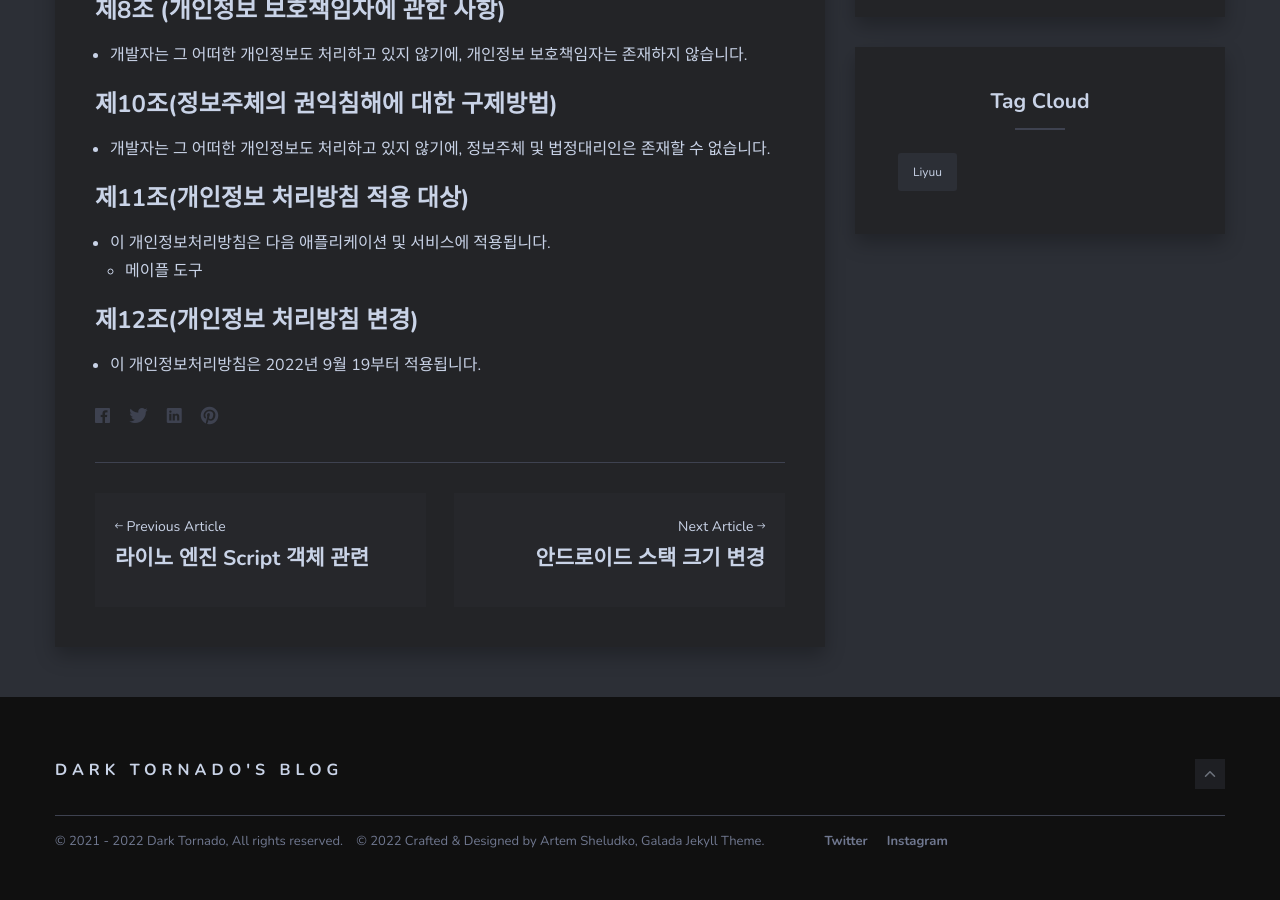
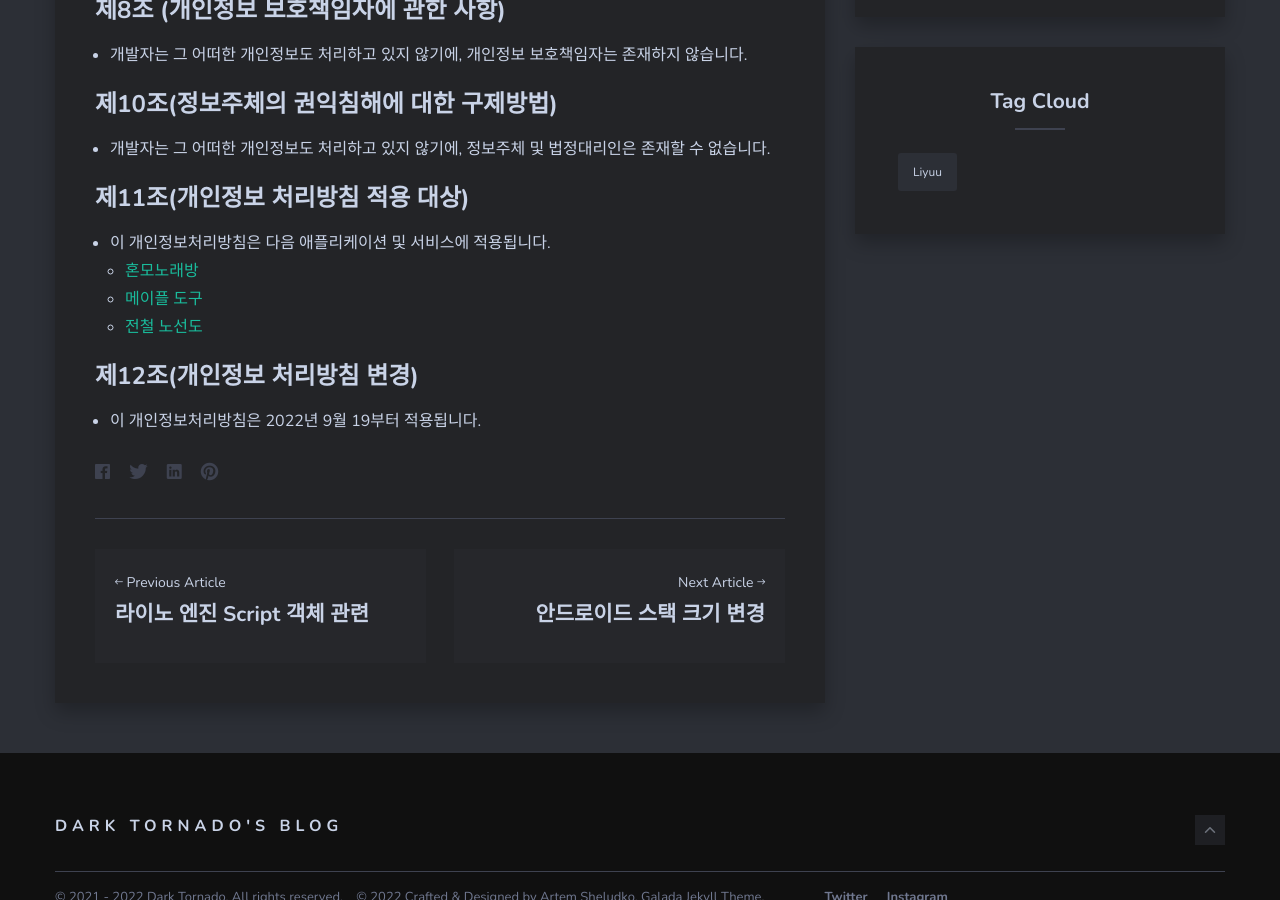
Before and after one commit to DarkTornado/blog, a Jekyll site: the page built from _posts/2022-09-19-android-privacy-policy.md, in a window 1280 px wide and 900 px high, scrolled down 1559 px. Built offline with Jekyll 4.4.1, drawn with Linux system fonts in a browser that asks for light colours; nearby versions of some CDN libraries.

Commit message:
적용 대상 앱 목록 업데이트

```diff
--- a/_posts/2022-09-19-android-privacy-policy.md
+++ b/_posts/2022-09-19-android-privacy-policy.md
@@ -41,7 +41,9 @@ description: 개발자는 해당 애플리케이션을 통해 그 어떠한 개
 
 ### 제11조(개인정보 처리방침 적용 대상)
 - 이 개인정보처리방침은 다음 애플리케이션 및 서비스에 적용됩니다.
-  - 메이플 도구
+  - [혼모노래방](https://play.google.com/store/apps/details?id=com.darktornado.animesongnumber)
+  - [메이플 도구](https://play.google.com/store/apps/details?id=com.darktornado.mapletools)
+  - [전철 노선도](https://play.google.com/store/apps/details?id=com.darktornado.metromap)
 
 ### 제12조(개인정보 처리방침 변경)
 - 이 개인정보처리방침은 2022년 9월 19부터 적용됩니다.
```
